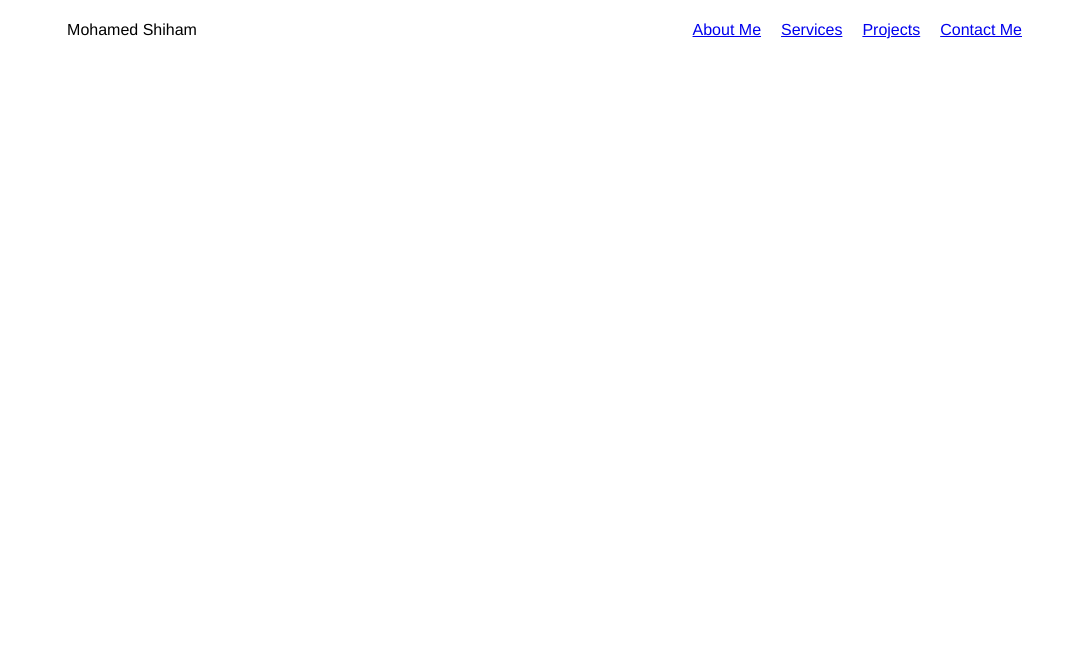
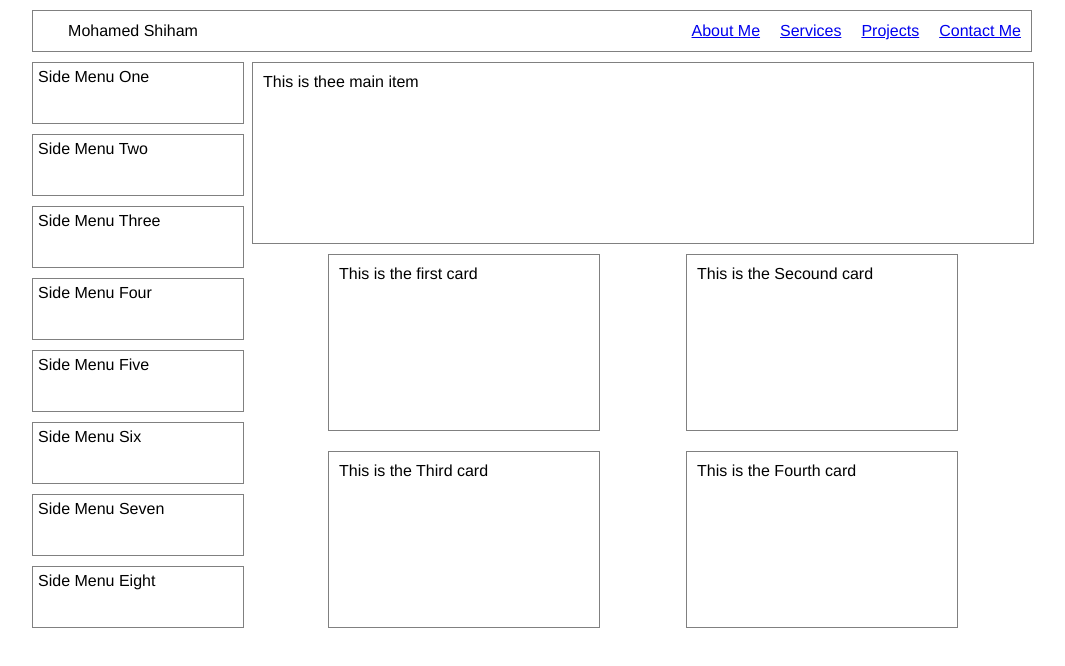
Before and after one commit to shiaaaaam/cssflexbox2, a plain HTML site: page index.html in a window 1280 px wide. Shown: the whole page, without its empty margins (108-1173 px from the left). Drawn offline with Linux system fonts and the light colour scheme.

Commit message:
main contact entered

```diff
--- a/index.html
+++ b/index.html
@@ -10,6 +10,8 @@
 
     <div class="container">
 
+
+        <!-- navigation bar -->
         <div class="navbar">
             <div class="logo">
                 <p>Mohamed Shiham</p>
@@ -22,6 +24,62 @@
             </div>
         </div>
 
+
+        <div class="main">
+
+            <div class="side-menu">
+                <div class="side-menu-item">
+                    <p>Side Menu One</p>
+                </div>
+                <div class="side-menu-item">
+                    <p>Side Menu Two</p>
+                </div>
+                <div class="side-menu-item">
+                    <p>Side Menu Three</p>
+                </div>
+                <div class="side-menu-item">
+                    <p>Side Menu Four</p>
+                </div>
+                <div class="side-menu-item">
+                    <p>Side Menu Five</p>
+                </div>
+                <div class="side-menu-item">
+                    <p>Side Menu Six</p>
+                </div>
+                <div class="side-menu-item">
+                    <p>Side Menu Seven</p>
+                </div>
+                <div class="side-menu-item">
+                    <p>Side Menu Eight</p>
+                </div>
+            </div>
+
+            <div class="main-col">
+                <div class="large">
+                    <p>This is thee main item</p>
+                </div>
+
+                <div class="card">
+                    <div class="card-item">
+                        <p>This is the first card</p>
+                    </div>
+                    <div class="card-item">
+                        <p>This is the Secound card</p>
+                    </div>
+                    <div class="card-item">
+                        <p>This is the Third card</p>
+                    </div>
+                    <div class="card-item">
+                        <p>This is the Fourth card</p>
+                    </div>
+                </div>
+            </div>
+
+
+        </div>
+
+
+
     </div>
 
 </body>
--- a/style.css
+++ b/style.css
@@ -9,12 +9,12 @@
 .container {
     width: 1000px;
     margin: auto;
-
 }
 
 /* Navigation Bar */
 
 .navbar {
+    border: 1px solid gray;
     display: flex;
     height: 40px;
     margin-top: 10px;
@@ -36,12 +36,65 @@
 .menuitem p {
     padding-left: 10px;
     padding-right: 10px;
-
 }
 
 .menuitem p:hover{
     font-size: 20px;
     transition: 250ms;
     font-weight: bold;
-    text-decoration: none;
 }
+
+
+.main {
+    display: flex;
+
+}
+
+.side-menu{
+    flex-direction: column;
+    width: 200px;
+    order: 1;
+}
+
+.side-menu-item{
+    border: 1px solid gray;
+    margin-top: 10px;
+    width: 200px;
+    height: 50px;
+    padding: 5px;
+}
+
+.main-col {
+    order: 2;
+    margin-top: 10px;
+    margin-left: 20px;
+
+
+}
+
+.large {
+    border: 1px solid gray;
+    height: 160px;
+    width: 760px;
+    padding: 10px;
+
+}
+
+.card {
+
+    display: flex;
+    flex-wrap: wrap;
+    justify-content: space-evenly;
+
+
+
+}
+
+.card-item{
+    border: 1px solid gray;
+    padding: 10px;
+    margin: 10px;
+    height: 155px;
+    width: 250px;
+
+}
```
